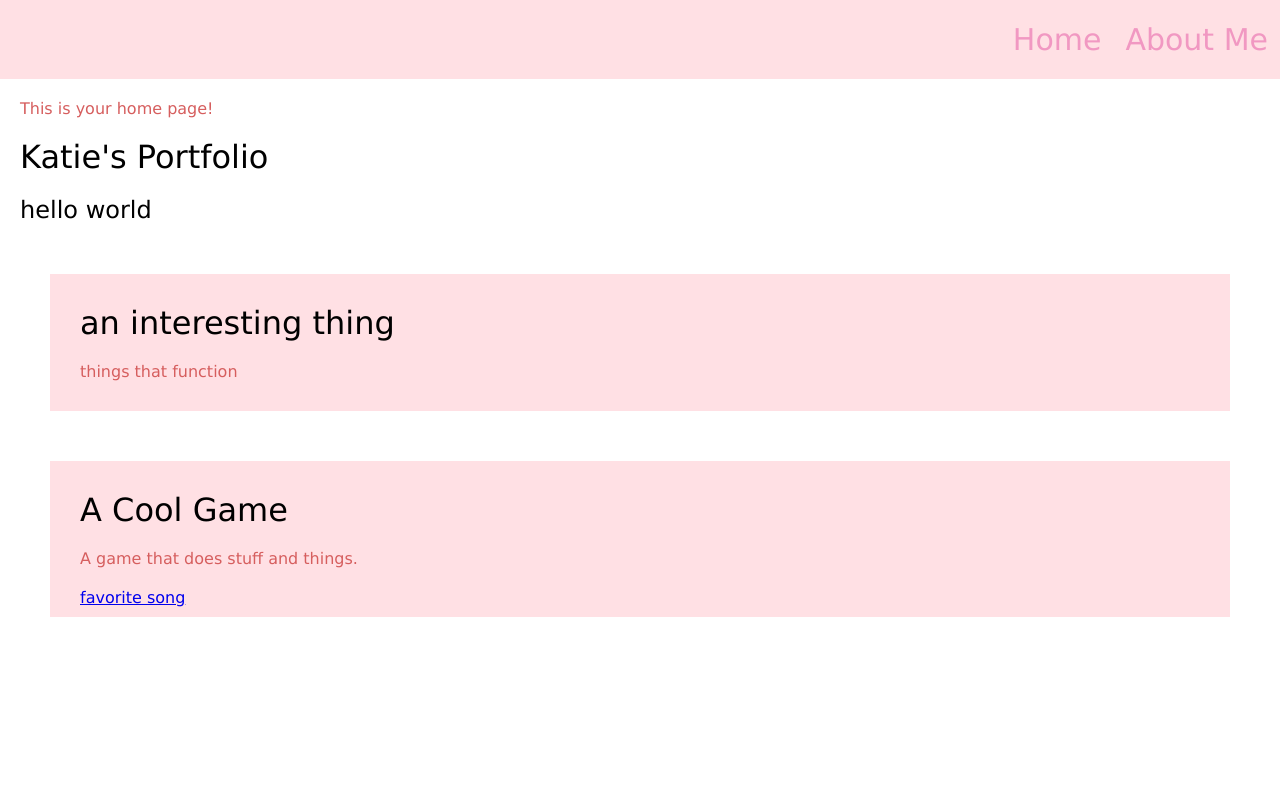
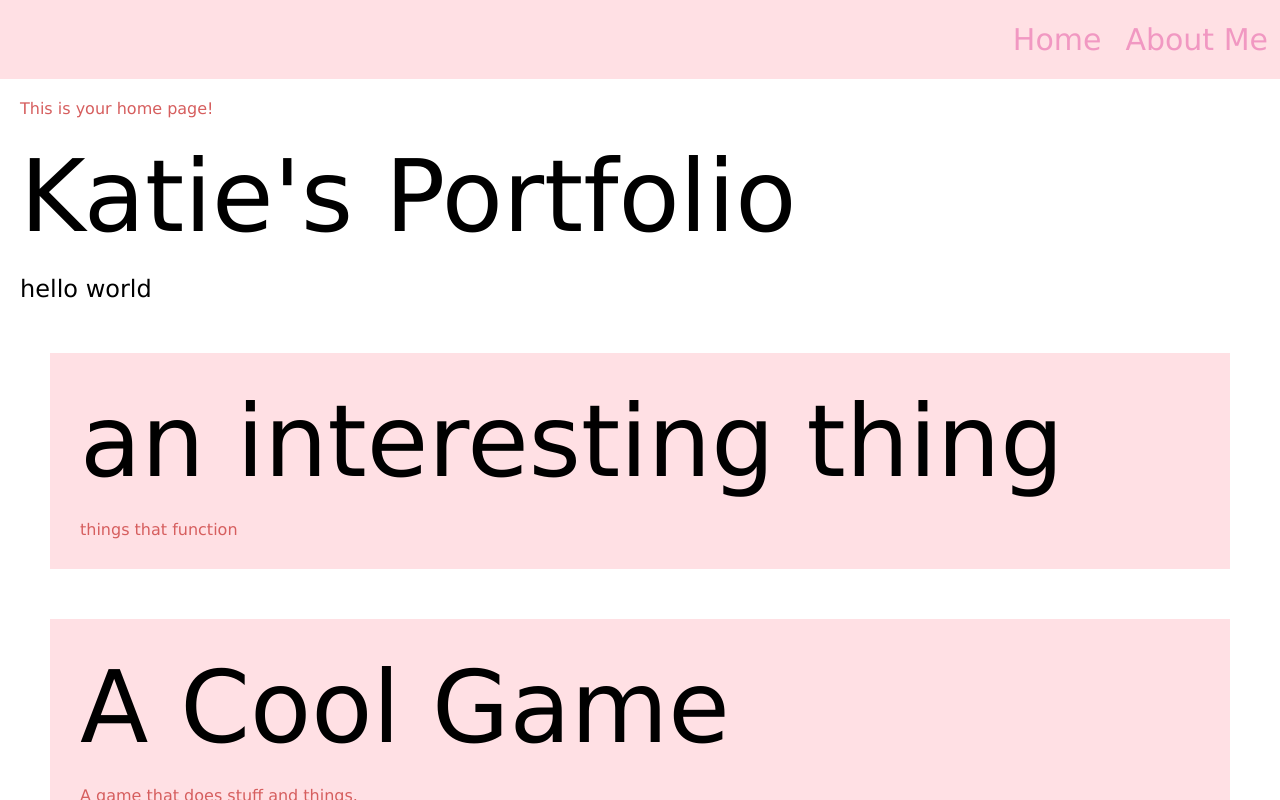
Before and after one commit to KatieKim029/Katie-s-portfolio, a plain HTML site: page index.html in a window 1280 px wide. Drawn offline with Linux system fonts and the light colour scheme.

Commit message:
Update style.css

```diff
--- a/style.css
+++ b/style.css
@@ -12,6 +12,10 @@ h1, h2, h3, p, ol, ul, a {
     font-family: verdana
 }
 
+h1 {
+    font-size: 100px
+}
+
  /*
     you can change the color of your text below!
  */
@@ -21,6 +25,7 @@ p {
 
 .mainHeading {
     text-align: center;
+    font-size: 100px;
 }
 
 /* Navbar Styles */
```
